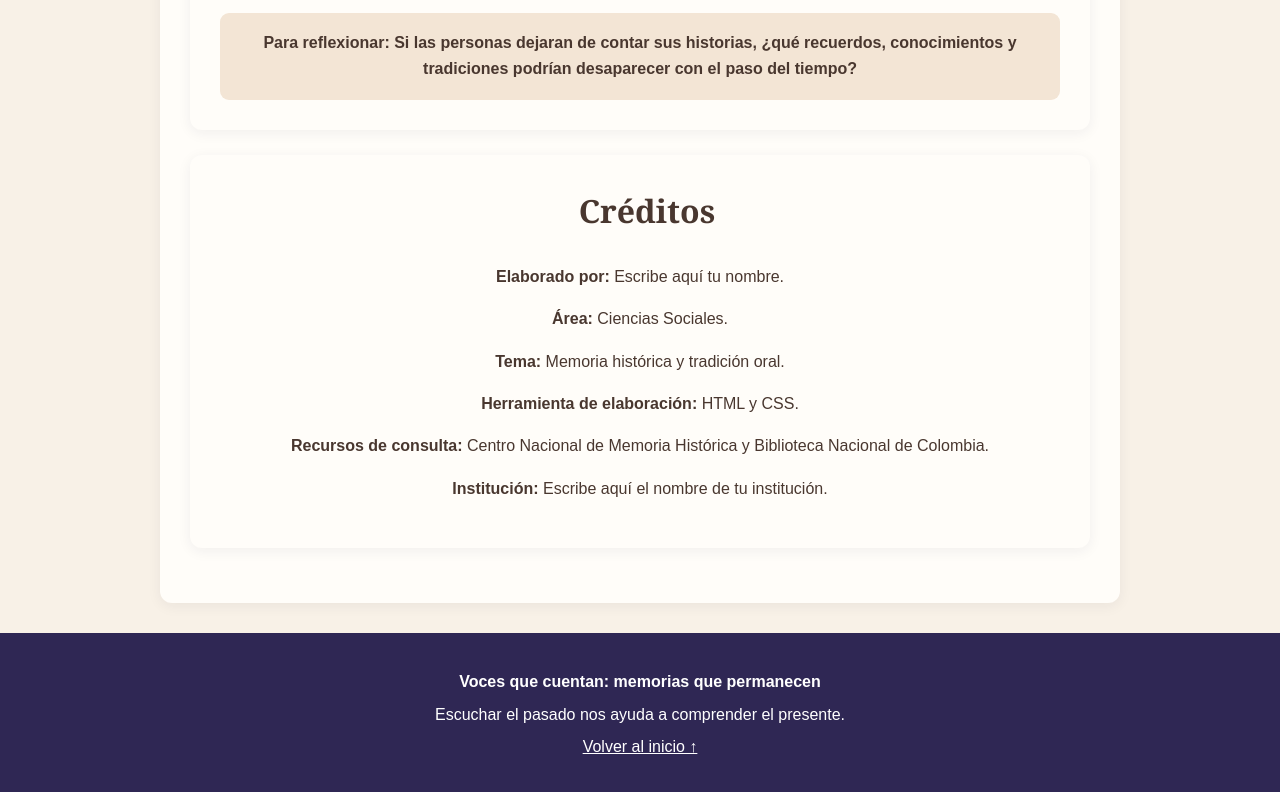
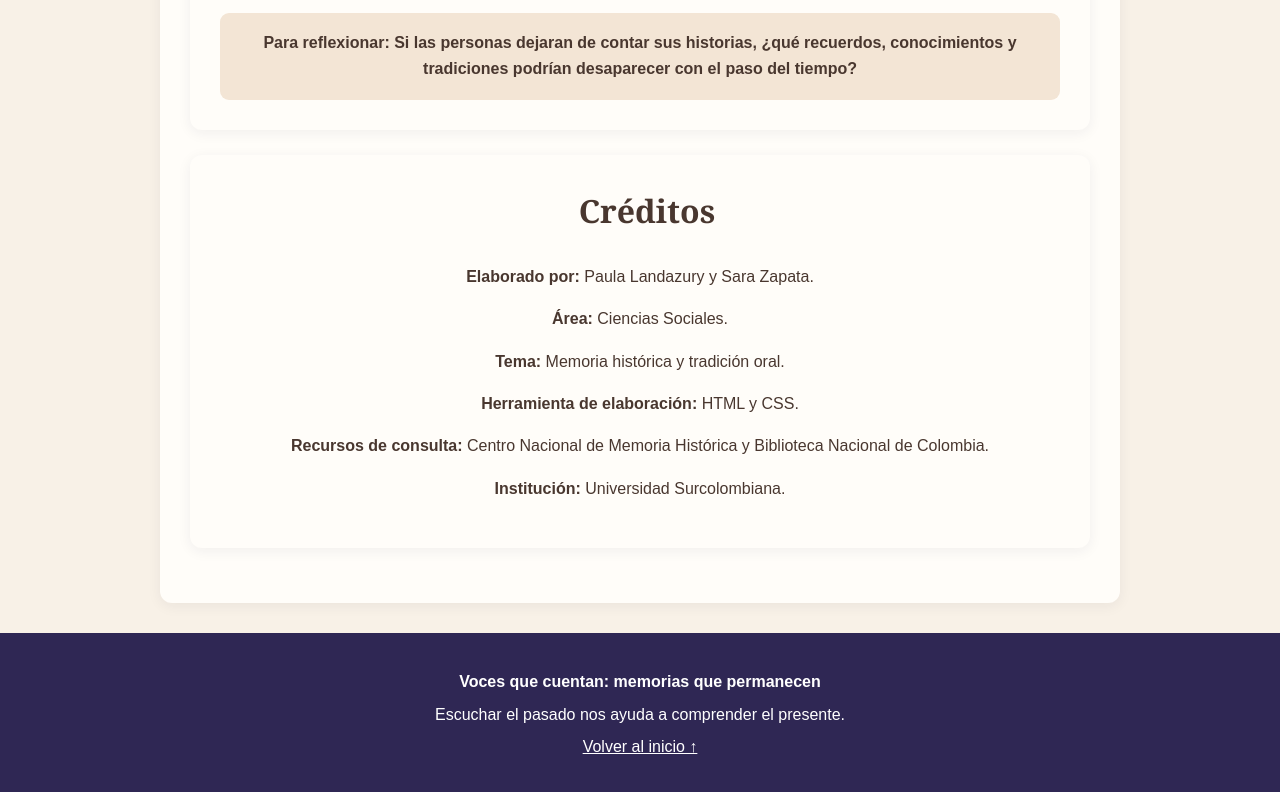
Before and after one commit to u20251230773-netizen/mi-webquest, a plain HTML site: page index.html in a window 1280 px wide. Shown: the part 7036-7828 px from the top of the page. Drawn offline with Linux system fonts and the light colour scheme.

Commit message:
Update index.html

```diff
--- a/index.html
+++ b/index.html
@@ -332,12 +332,12 @@ style="width:100%; max-height:400px; object-fit:cover; border-radius:15px;">
 
     <section id="creditos">
       <h2>Créditos</h2>
-      <p><strong>Elaborado por:</strong> Escribe aquí tu nombre.</p>
+      <p><strong>Elaborado por:</strong> Paula Landazury y Sara Zapata.</p>
       <p><strong>Área:</strong> Ciencias Sociales.</p>
       <p><strong>Tema:</strong> Memoria histórica y tradición oral.</p>
       <p><strong>Herramienta de elaboración:</strong> HTML y CSS.</p>
       <p><strong>Recursos de consulta:</strong> Centro Nacional de Memoria Histórica y Biblioteca Nacional de Colombia.</p>
-      <p><strong>Institución:</strong> Escribe aquí el nombre de tu institución.</p>
+      <p><strong>Institución:</strong> Universidad Surcolombiana.</p>
     </section>
   </main>
 
```
